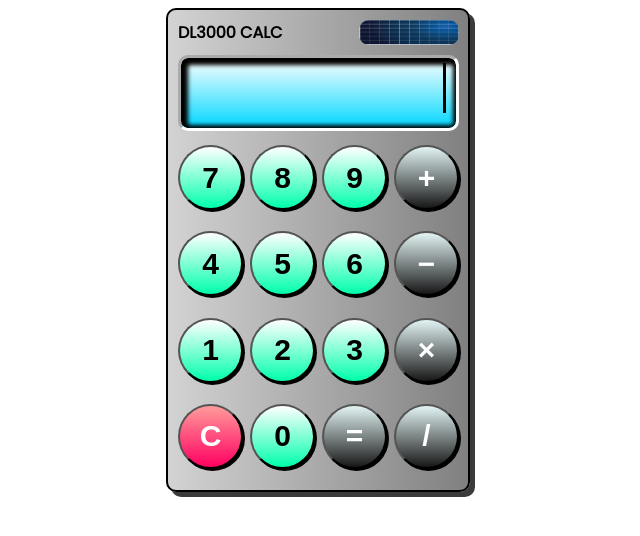
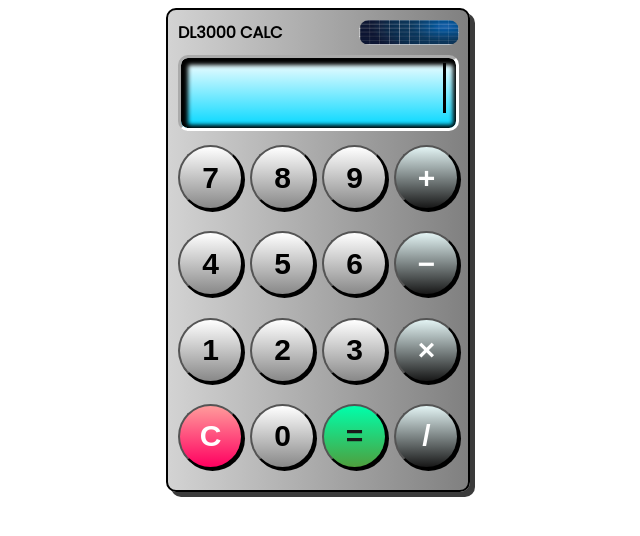
Before and after one commit to davidgit3000/Calculator, a plain HTML site: page index.html in a window 1280 px wide. Shown: the whole page, without its empty margins (322-962 px from the left). Drawn offline with Linux system fonts and the light colour scheme.

Commit message:
changed the color of equal sign

```diff
--- a/styles.css
+++ b/styles.css
@@ -35,7 +35,7 @@ body {
   border: 3px inset white;
   border-radius: 10px;
   box-shadow: 2px 2px 4px 5px inset black;
-  background-image: linear-gradient(to bottom, white, #00D7FF);
+  background-image: linear-gradient(to bottom, white, #00d7ff);
   display: inline-flex;
   justify-content: flex-end;
 }
@@ -75,7 +75,7 @@ body {
 }
 
 .label {
-  background-image: linear-gradient(to bottom, #ffffff, #00FFAB);
+  background-image: linear-gradient(to bottom, #ffffff, #888888);
   width: 65px;
   height: 65px;
   box-shadow: 2px 2px black;
@@ -91,11 +91,16 @@ body {
 }
 
 .operator {
-  background-image: linear-gradient(to bottom, #E3F4F4, #171717);
+  background-image: linear-gradient(to bottom, #e3f4f4, #171717);
   color: white;
 }
 
+#btn_equal {
+  background-image: linear-gradient(to bottom, #00ffab, #4E9F3D);
+  color: #191A19;
+}
+
 .clear {
-  background-image: linear-gradient(to bottom, #FF9B9B, #FF0060);
+  background-image: linear-gradient(to bottom, #ff9b9b, #ff0060);
   color: white;
 }
```
